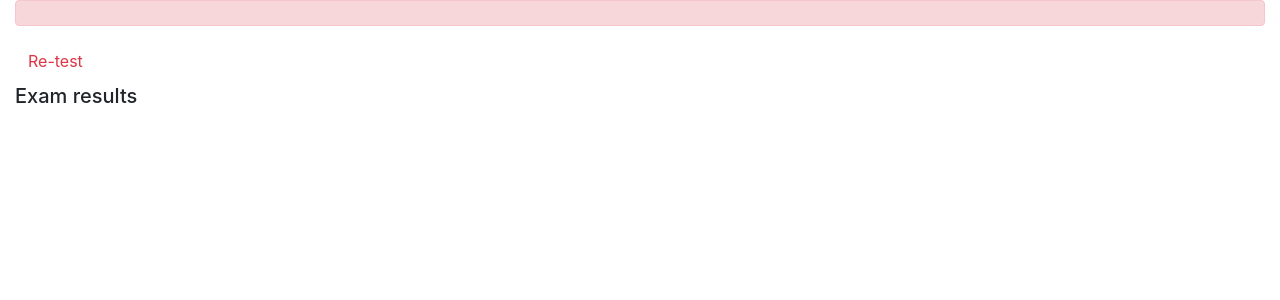
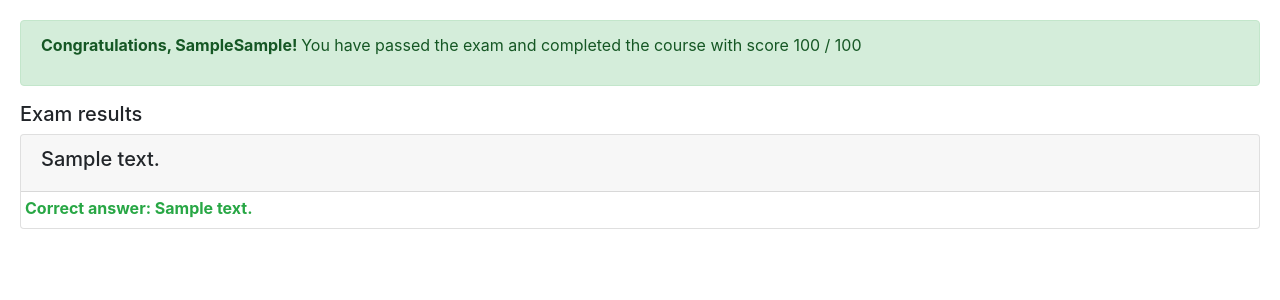
Before and after one commit to pavloteyfel/ibm-online-course-app, a Django app: page /onlinecourse/course/1/submission/1/result/ in a window 1280 px wide. Shown: the part 56-356 px from the top of the page. Run offline with Django 3.2, Linux system fonts and the light colour scheme; a user stored in the database is signed in; tables that the repository leaves empty hold one stand-in row (values such as "Sample post"); some libraries are stand-ins or nearby versions.

Commit message:
feature: Add html templates

```diff
--- a/onlinecourse/templates/onlinecourse/exam_result_bootstrap.html
+++ b/onlinecourse/templates/onlinecourse/exam_result_bootstrap.html
@@ -24,7 +24,7 @@
                     {% csrf_token %}
                     <div class="input-group">
                         <input type="text" class="form-control" placeholder="Username" name="username" >
-                        <input type="password" class="form-control" placeholder="Username" name="psw" >
+                        <input type="password" class="form-control" placeholder="Password" name="psw" >
                         <button class="btn btn-primary" type="submit">Login</button>
                         <a class="btn btn-link" href="{% url 'onlinecourse:registration' %}">Sign Up</a>
                     </div>
@@ -35,20 +35,45 @@
     </div>
 </nav>
 
-<div class="container-fluid">
-    {% if grade > 80 %}
+<div class="container-fluid" style='padding: 20px;'>
+    {% if score > 80 %}
     <div class="alert alert-success">
-       <!--HINT Display passed info -->
+        <p><b>Congratulations, {% if user.first_name %}{{ user.first_name }}{% else %}{{ user.username }}{% endif %}{{ user.first_name }}! </b>You have passed the exam and completed the course with score {{ score }} / 100 </p>
     </div>
         {% else %}
         <div class="alert alert-danger">
-            <!--HINT Display failed info -->
+            <b>Failed. </b>Sorry, {% if user.first_name %}{{ user.first_name }}{% else %}{{ user.username }}{% endif %}! You have failed the exam with score {{ score }} / 100
         </div>
         <a class="btn btn-link text-danger" href="{% url 'onlinecourse:course_details' course.id %}">Re-test</a>
         {% endif %}
         <div class="card-columns-vertical mt-1">
         <h5 class="">Exam results</h5>
-            <!--HINT Display exam results-->
+            {% for question in course.questions.all %}
+            <div class="card mt-1">
+                <div class="card-header">
+                    <h5>{{ question.question_text }}</h5>
+                </div>
+                <div class="card-body p-1">
+                    {% for choice in question.choices.all %}
+                    <!-- <div class="form-check"> -->
+                        {% if choice in choices %}
+                            {% if choice.is_correct %}
+                                <p class="text-success mb-1"><b>Correct answer: {{ choice.choice_text }}</b></p>
+                            {% else %}
+                                <p class="text-danger mb-1"><b>Wrong answer: {{ choice.choice_text }}</b></p>
+                            {% endif %}
+                        {% else %}
+                            {% if choice.is_correct %}
+                                <p class="text-warning mb-1"><b>Not selected: {{ choice.choice_text }}</b></p>
+                            {% else %}
+                                <p class="mb-1">{{ choice.choice_text }}</p>
+                            {% endif %}
+                        {% endif %}
+                    <!-- </div> -->
+                    {% endfor %}
+                </div>
+            </div>
+            {% endfor %}
         </div>
     </div>
 </body>
```
Also changed, not shown: onlinecourse/templates/onlinecourse/course_detail_bootstrap.html (+50 -45 lines).
